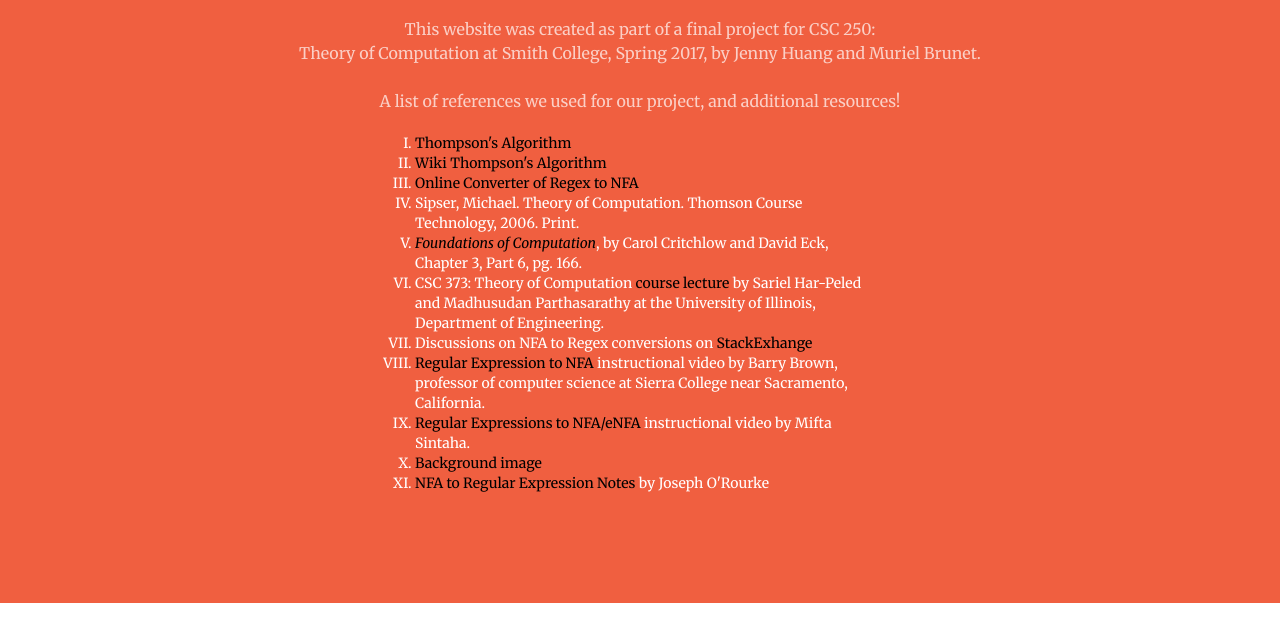
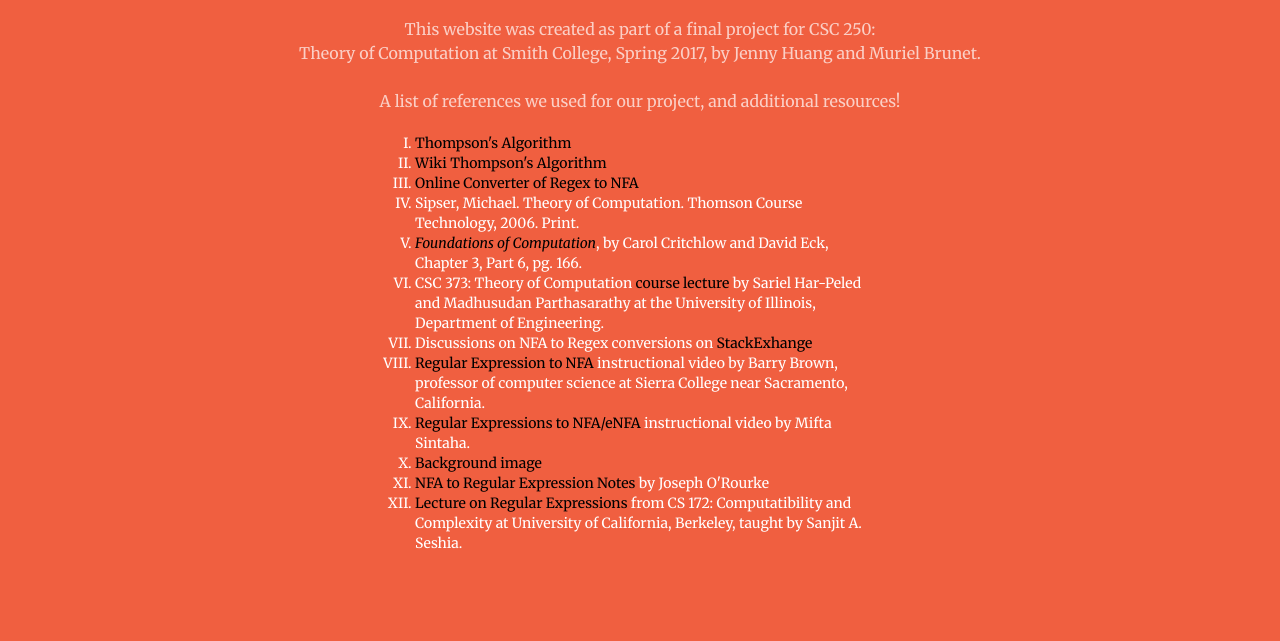
Before and after one commit to murielbrunet/NFA-to-Regex-Project, a website: page references.html in a window 1280 px wide. Shown: the part 159-800 px from the top of the page. Drawn offline with nearby package versions, Linux system fonts and the light colour scheme.

Commit message:
added reference

```diff
--- a/references.html
+++ b/references.html
@@ -100,6 +100,8 @@
                         <li><a href="http://4.bp.blogspot.com/-DMIIYfAy_qM/VC2L5Ly75tI/AAAAAAAAijk/WEO6mZdymmI/s1600/Abstract%2BTriangles%2BWallpapers%2B14.jpg, http://wallpapersin4k.net/wallpaper/51113" class="links-text">Background image</a></li>
 
                         <li><a href="http://cs.smith.edu/~jorourke/250/restricted/Notes/Notes13.html" class="links-text">NFA to Regular Expression Notes</a> by Joseph O'Rourke</li>
+
+                        <li><a href="https://people.eecs.berkeley.edu/~sseshia/172/lectures/Slides4.pdf" class="links-text">Lecture on Regular Expressions</a> from CS 172: Computatibility and Complexity at University of California, Berkeley, taught by Sanjit A. Seshia.</li>
                     </ol>
                 </div>
             </div>
```
